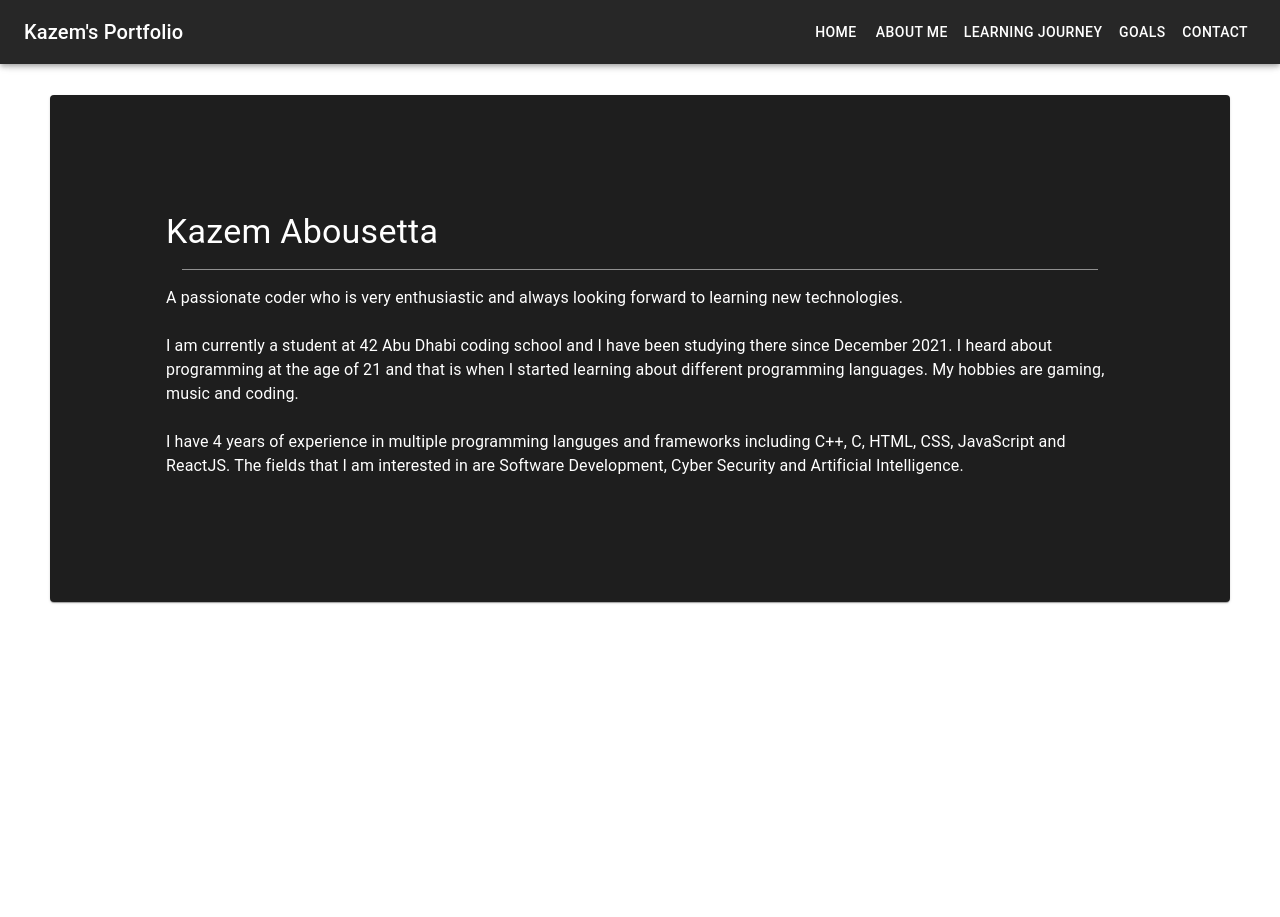
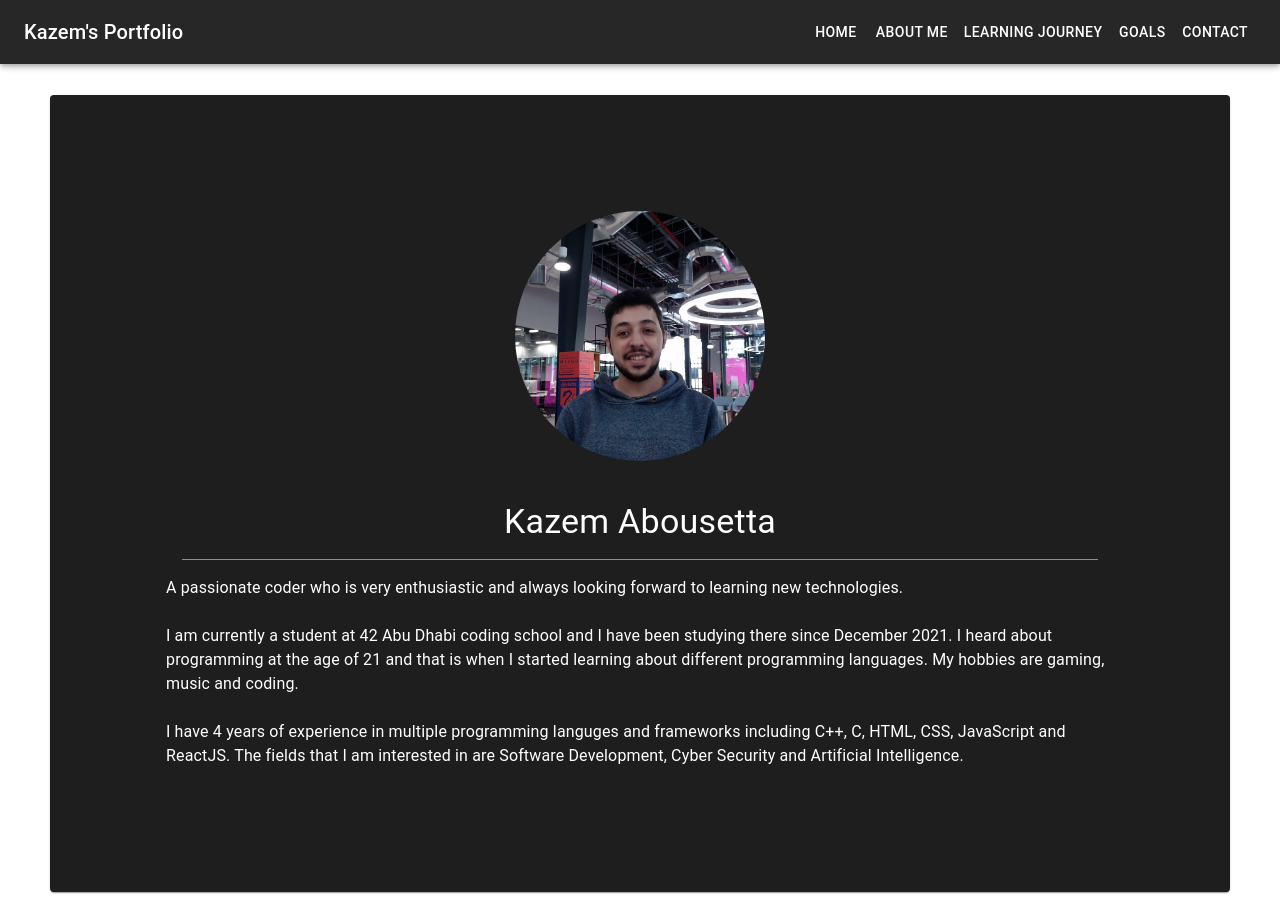
Before and after one commit to kazemsami/portfolio, a React (Create React App) app: page /about in a window 1280 px wide. Before the commit the page ends 800 px from the top, so only its background shows below. Built offline with nearby package versions, Linux system fonts and the light colour scheme.

Commit message:
Added my picture

```diff
--- a/src/assets/index.jsx
+++ b/src/assets/index.jsx
@@ -13,6 +13,7 @@ export { default as AnephityImg } from "./Anephity-img.png"
 export { default as MinishellImg } from "./Minishell-img.png"
 export { default as BinaryTreeImg } from "./BinaryTree-img.png"
 export { default as UnbalancedTreeImg } from "./UnbalancedTree-img.png"
+export { default as ProfileImg } from "./ProfilePic.jpeg"
 export const Cub3dURL = "https://github.com/kazemsami/cub3d";
 export const MinishellURL = "https://github.com/kazemsami/minishell"
 export const Ft_containersURL = "https://github.com/kazemsami/ft_containers"
--- a/src/pages/AboutPage.jsx
+++ b/src/pages/AboutPage.jsx
@@ -1,28 +1,45 @@
-import { CardContent, Divider, Typography } from "@mui/material";
+import { Avatar, Box, CardContent, Divider, Typography } from "@mui/material";
 import React from "react";
+import { ProfileImg } from "../assets";
 import { StyledBox, StyledCard } from "./styled";
 
 const AboutPage = () => {
   return (
     <StyledBox component="main">
       <StyledCard>
-        <CardContent>
-          <Typography variant="h4" component="div">
+        <CardContent
+          sx={{
+            display: "flex",
+            flexDirection: "column",
+            alignItems: "center",
+            gap: 5,
+          }}
+        >
+          <Avatar
+            alt="Kazem Abousetta's Picture"
+            src={ProfileImg}
+            sx={{ height: 250, width: 250 }}
+          />
+          <Box>
+            <Typography sx={{textAlign: "center"}}variant="h4">
               Kazem Abousetta
             </Typography>
             <Divider sx={{ m: 2, background: "gray" }} />
             <Typography variant="body1">
               A passionate coder who is very enthusiastic and always looking
               forward to learning new technologies. <br />
-            <br /> I am currently a student at 42 Abu Dhabi coding school and I have been studying there since December 2021. I
-            heard about programming at the age of 21 and that is when I started learning about different programming languages. My hobbies are gaming, music and
-            coding.
+              <br /> I am currently a student at 42 Abu Dhabi coding school and
+              I have been studying there since December 2021. I heard about
+              programming at the age of 21 and that is when I started learning
+              about different programming languages. My hobbies are gaming,
+              music and coding.
               <br />
-            <br />I have 4 years of experience in multiple programming languges
-            and frameworks including C++, C, HTML, CSS, JavaScript and ReactJS.
-            The fields that I am interested in are Software Development, Cyber
-            Security and Artificial Intelligence.
+              <br />I have 4 years of experience in multiple programming
+              languges and frameworks including C++, C, HTML, CSS, JavaScript
+              and ReactJS. The fields that I am interested in are Software
+              Development, Cyber Security and Artificial Intelligence.
             </Typography>
+          </Box>
         </CardContent>
       </StyledCard>
     </StyledBox>
```
Also changed, not shown: src/assets/ProfilePic.jpeg (added). Lines whose indentation alone changed are shown as unchanged.
